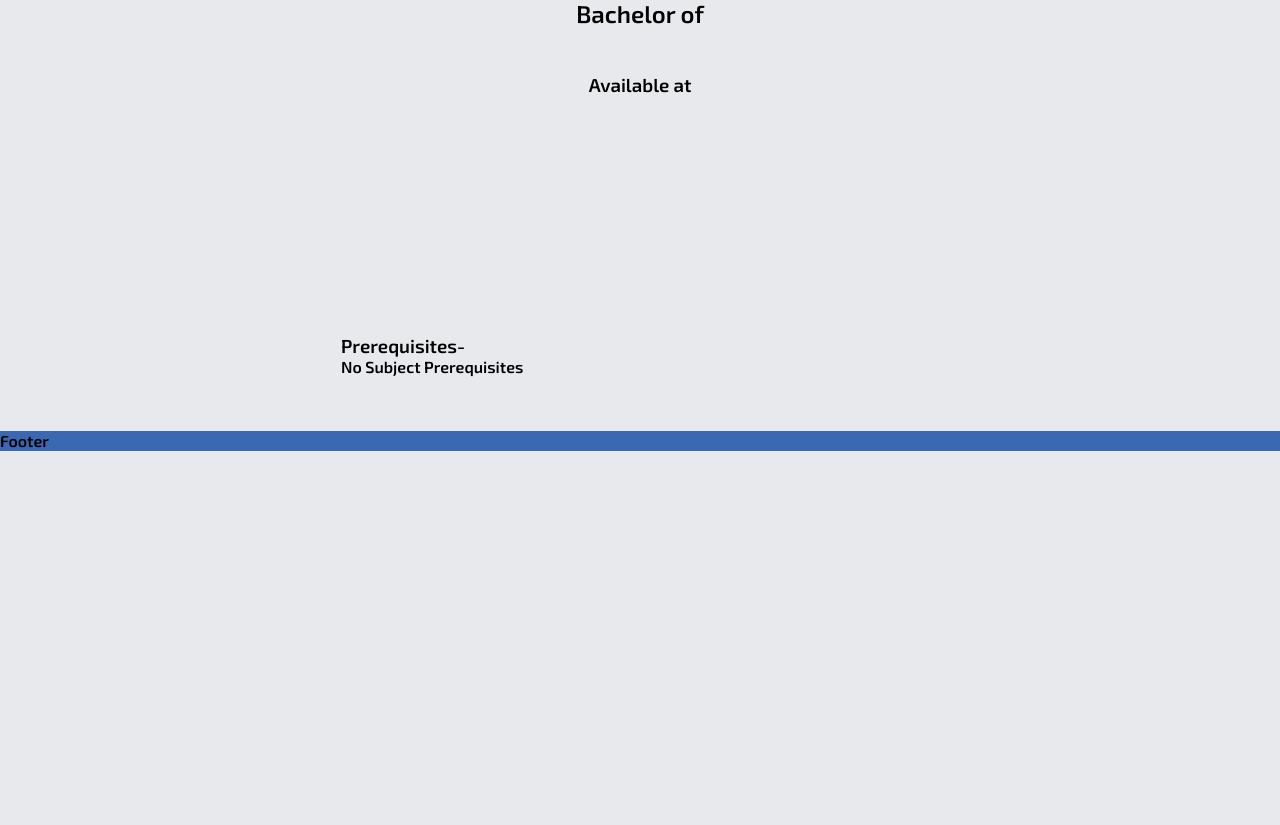
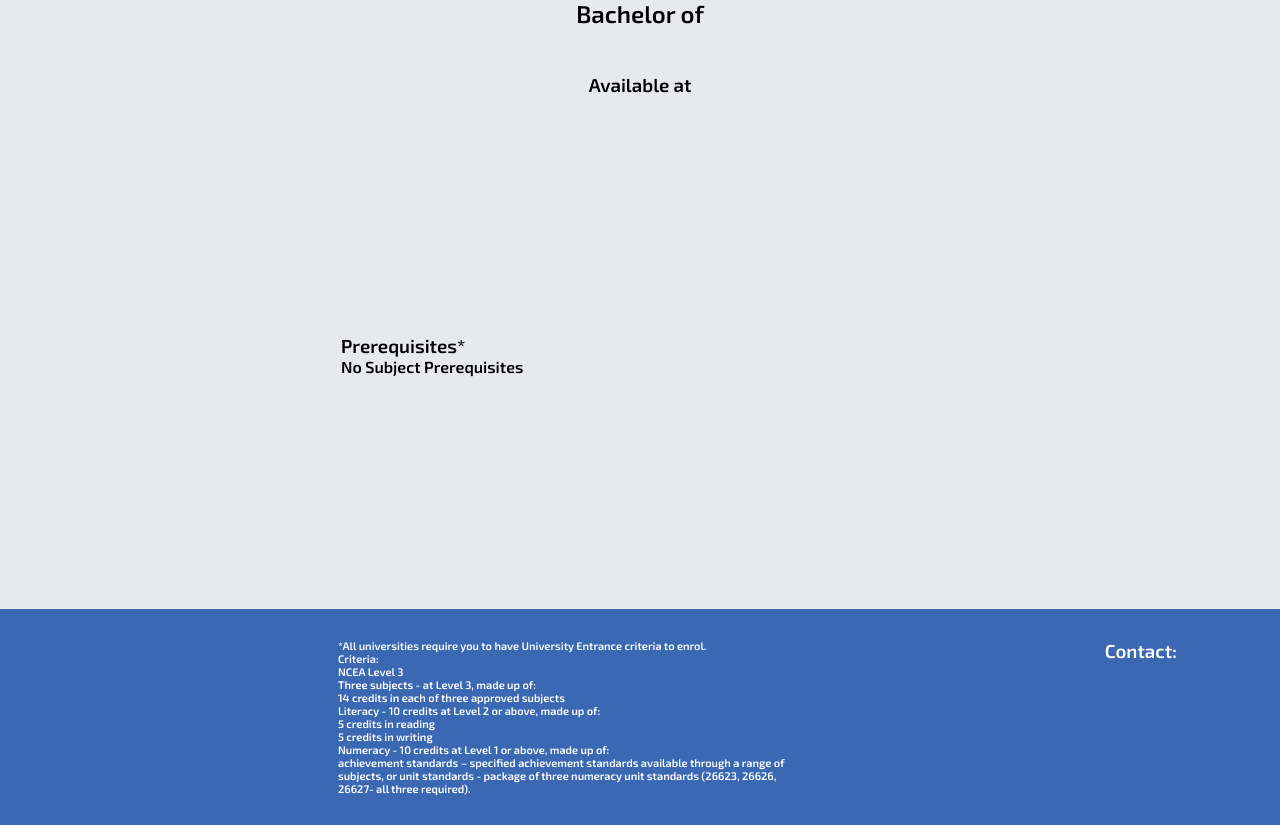
Before and after one commit to KushDesai04/13DTP-Project, a Python web app: template templates/degree.html in a window 1280 px wide. Shown: the part 191-1016 px from the top of the page. Before the commit the page ends 642 px from the top, so only its background shows below. Run offline with Jinja, Linux system fonts and the light colour scheme; the template is opened without the code that fills it, so the values that code supplies are empty.

Commit message:
final touchups such as comments and single/double quote fixes

```diff
--- a/models.py
+++ b/models.py
@@ -16,6 +16,7 @@ class University(db.Model):
     location = db.Column(db.String())
     coat_of_arms = db.Column(db.String())
     image = db.Column(db.String())
+    contact = db.Column(db.String())
 
     # Relations
     degrees = db.relationship('Degree', secondary=UniversityDegree, back_populates='universities')
--- a/static/css/style.css
+++ b/static/css/style.css
@@ -165,6 +165,7 @@ nav ul li a:hover:after {
    width: 95%;
    margin: 0 auto;
    margin-bottom: 50px;
+   min-height: 70vh;
  }
 
  /************
@@ -290,7 +291,8 @@ table td a:hover:after {
 
 .flex{
   display: flex;
-  justify-content: space-between;
+  justify-content: space-around;
+  width: 94%;
 }
 
 .flex img{
@@ -304,7 +306,8 @@ table td a:hover:after {
 }
 
 .flex .text iframe{
-  height: 90%;
+  margin-top: 5vh;
+  height: 40vh;
   width: 35vw;
 }
 
@@ -480,17 +483,18 @@ table td a:hover:after {
  ****************/
 footer {
   width: 100%;
-  height: 20px;
   background: var(--clr_secondary);
+  color: white;
+  padding: 30px;
 }
 
-footer h2 {
-  color: rgb(161, 161, 161);
+footer a {
+  color: var(--clr_bg);
+  font-size: 11px;
 }
 
-footer p {
-  color: rgb(161, 161, 161);
-  font-size: 80%;
+footer p{
+  font-size: 11px;
 }
 
 /* Media Queries to handle smaller screens - try scaling the width of the screen to see what happens... and try it on your mobile! */
--- a/templates/404.html
+++ b/templates/404.html
@@ -1,7 +1,7 @@
 {% extends "layout.html" %} {% block content %}
-<div class='text'>
+<div class="text">
     <h1>Page not found</h1>
     <p>If you have entered the url manually, please check for any mistakes</p>
     <a href="/"> Click Here To Go Back</a>
-</div>
+</div> <!-- Closing Text -->
 {% endblock %}
--- a/templates/degree.html
+++ b/templates/degree.html
@@ -1,9 +1,9 @@
-{% extends 'layout.html' %}
+{% extends "layout.html" %}
 {% block content %}
 
 <div class="title">
-    <h2>Bachelor of {{degree.name}} </h2>
-</div>
+    <h2>Bachelor of {{ degree.name }} </h2>
+</div> <!-- Closing Title -->
 
 <div class="degree">
     <div class="available">
@@ -13,13 +13,13 @@
                 {% for university in universities %}
                 <td>
                     <a href="{{ url_for('university', id = university.id) }}">
-                        <img src='{{university.coat_of_arms}}'>
+                        <img src="{{ university.coat_of_arms }}" alt="{{ university.name }} coat of arms">
                         {{ university.name }}</a>
                 </td>
                 {% endfor %}
             </tr>
         </table>
-    </div>
+    </div> <!-- Closing avaiable -->
 
     <br>
 
@@ -27,28 +27,28 @@
 
     <div class ="prereq">
         <br>
-        <h3>Prerequisites-</h3>
+        <h3>Prerequisites*</h3>
 
         {% if prereq %}
         {% for uni in universities %}
             {% if uni.id in prereq_uni %} <!-- Check if the uni has prerequisites -->
-                <h4>{{uni.name}}:</h4>
+                <h4>{{ uni.name }}:</h4>
 
             {% for req in prereq %}
                 {% if uni.id == req.uid %} <!-- Match the prerequisite to the university -->
                     {% if req.rankscore %}
-                        Rankscore: {{req.rankscore}}
+                        Rankscore: {{ req.rankscore }}
                     {% endif %}
                     <div class="prereq_text">
                     <p>
                         {% if req.subjects.name %}
-                            {{req.subjects.name}}
+                            {{ req.subjects.name }}
                         {% endif %}
                         {% if req.other %}
-                            <sup>*{{req.other}}</sup>
+                            <sup>*{{ req.other }}</sup>
                         {% endif %}
                     </p>
-                    </div>
+                    </div> <!-- Closing prereq_text -->
 
 
                 {% endif %}
@@ -61,6 +61,6 @@
             <p>No Subject Prerequisites</p>
         {% endif %}
 
-    </div>
-</div>
+    </div> <!-- Closing prereq -->
+</div> <!-- Closing degree -->
 {% endblock %}
--- a/templates/footer.html
+++ b/templates/footer.html
@@ -1 +1,28 @@
-<footer>Footer</footer>
+<footer>
+
+    <div class="flex">
+        <div class="text">
+            <p>*All universities require you to have University Entrance criteria to enrol.</p>
+            <p>Criteria:</p>
+            <p>NCEA Level 3</p>
+                <p>Three subjects - at Level 3, made up of: </p>
+                <p> 14 credits in each of three approved subjects </p>
+                <p> Literacy - 10 credits at Level 2 or above, made up of: </p>
+                <p> 5 credits in reading </p>
+                <p> 5 credits in writing </p>
+                <p> Numeracy - 10 credits at Level 1 or above, made up of: </p>
+                <p> achievement standards – specified achievement standards available through a range of subjects, or
+                unit standards - package of three numeracy unit standards (26623, 26626, 26627- all three required).</p>
+
+        </div> <!-- Closing text -->
+
+        <div class="contact">
+        <h3>Contact:</h3>
+        {% for uni in unis %}
+        {{ uni.name }} : <a href = "tel:{{ uni.contact }}">{{ uni.contact}} </a>
+        <br>
+        {% endfor %}
+        </div> <!-- Closing contact -->
+    </div> <!-- Closing flex -->
+
+</footer>
--- a/templates/header.html
+++ b/templates/header.html
@@ -1,5 +1,6 @@
 <header>
-    <a href='/'>
+    <!-- This is the logo -->
+    <a href="/">
         <svg xmlns="http://www.w3.org/2000/svg" height="150" width="150" class="fl-svgdocument" overflow="visible" viewBox="0 0 512 512">
             <g color="#000" color-interpolation="srgb" color-interpolation-filters="linearrgb" data-uid="o_ek1726d6g_7">
                 <path fill="#0e1e40"
@@ -118,5 +119,5 @@
         </svg>
     </a>
 
-    {% include 'nav.html'%}
+    {% include "nav.html" %}
 </header>
--- a/templates/layout.html
+++ b/templates/layout.html
@@ -4,20 +4,20 @@
     <meta charset="UTF-8">
     <meta name="viewport" content="width=device-width, initial-scale=1.0">
     <title>Degrees with Desai</title>
-    <link rel='stylesheet' href='/static/css/style.css'>
+    <link rel="stylesheet" href="/static/css/style.css">
 </head>
 <body>
     <div class = "top">
 
-    {% include 'header.html'%}
+    {% include "header.html"%}
 
-    </div>
+    </div> <!-- Closing top -->
 
     <div class="content">
     {% block content %} {% endblock %}
-    </div>
+    </div> <!-- Closing content -->
 
-    {% include 'footer.html'%}
+    {% include "footer.html"%}
 
 </body>
 </html>
--- a/templates/nav.html
+++ b/templates/nav.html
@@ -7,11 +7,11 @@
       <div class="dropdown">
         <button class="dropbtn">Universities &#x25BC</button>
         <div class="dropdown-content">
-          {% for uni in uni %}
+          {% for uni in unis %}
             <a href="{{ url_for('university', id=uni.id )}}">{{uni.name}}</a>
           {% endfor %}
-        </div>
-      </div>
+        </div> <!-- Closing dropdown_content -->
+      </div> <!-- Closing dropdown -->
     </li>
 
   </ul>
```
Also changed, not shown: main.py (+83 -77 lines), templates/degrees.html (+19 -29 lines), templates/home.html (+10 -10 lines), templates/university.html (+12 -14 lines), Career.db.
